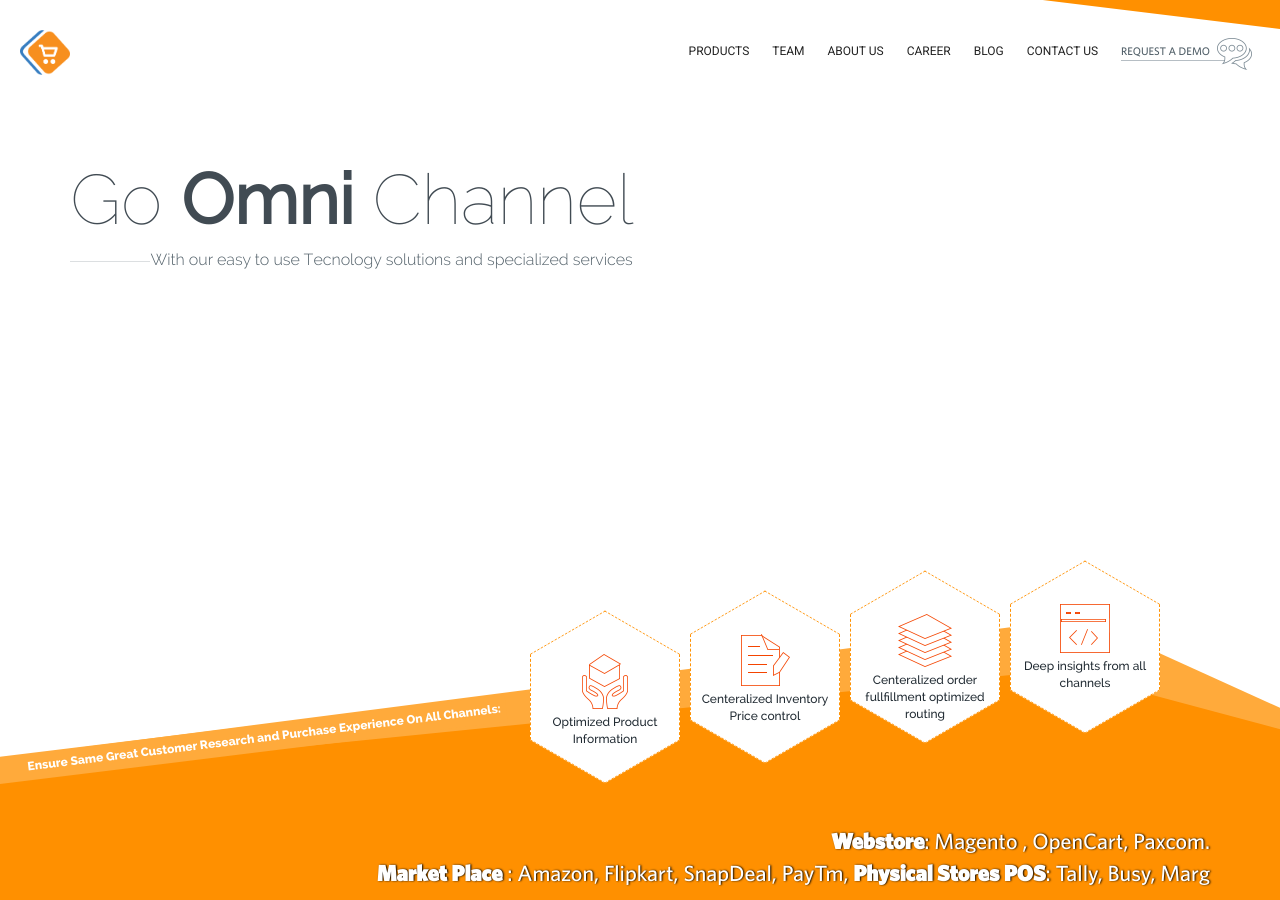
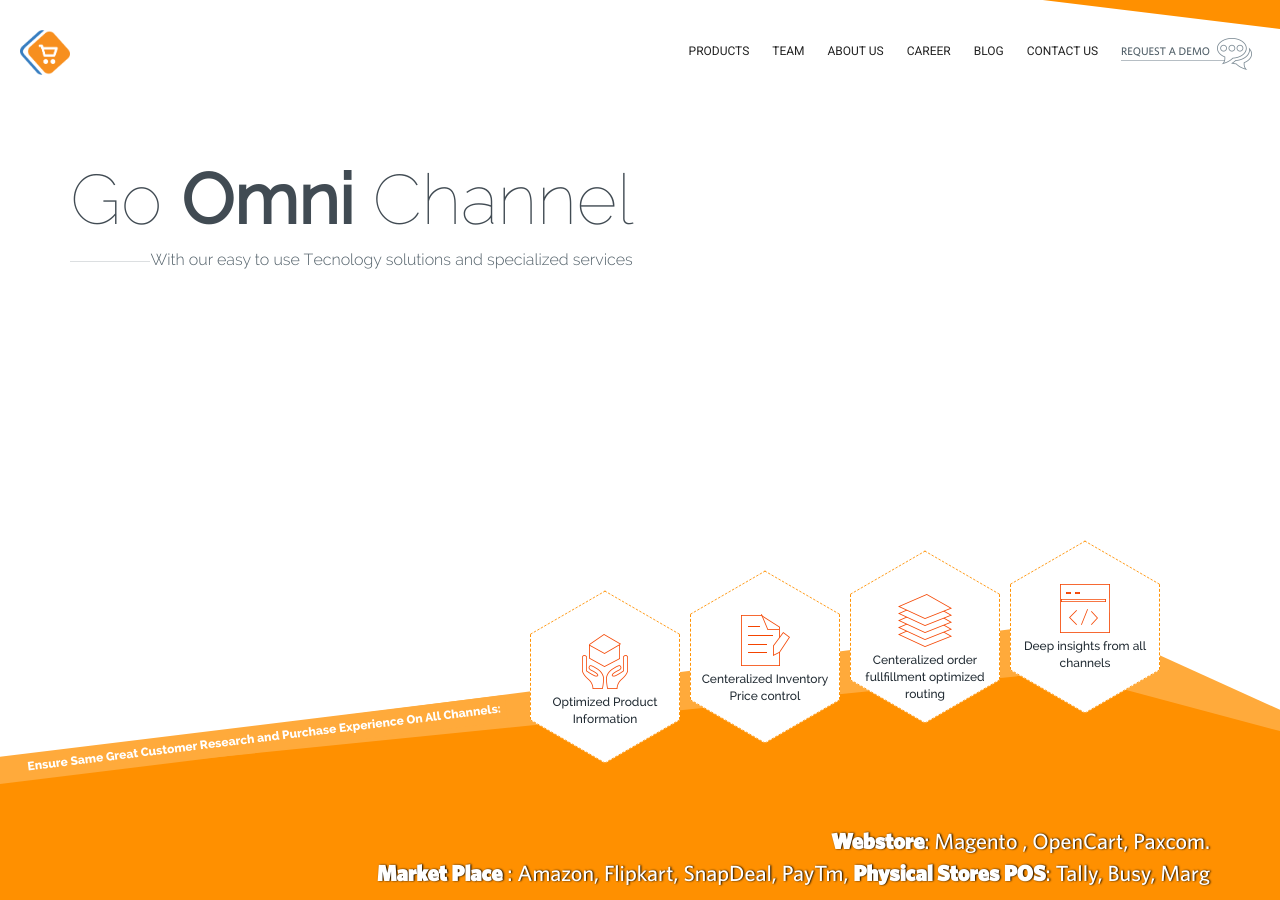
Before and after one commit to paxcom/paxcom.github.io, a Jekyll site: the page built from index.md, in a window 1280 px wide. Built offline with Jekyll 4.4.1, drawn with Linux system fonts in a browser that asks for light colours.

Commit message:
update css/style.css and footer paxcom

```diff
--- a/_includes/footer-paxcom.html
+++ b/_includes/footer-paxcom.html
@@ -1,4 +1,6 @@
 <div class="footer-outter">
+
+
 <div class="container footer-paxcom">
 
 	<ul class="footer-nav ">
--- a/css/style.css
+++ b/css/style.css
@@ -85,7 +85,8 @@
 	color: #222222;
 	font-weight: 100;
 	font-family: 'Roboto', sans-serif;
-	height: auto
+	height:auto;
+
 }
 body:before {
 	border-bottom: 50px solid transparent;
@@ -1039,6 +1040,9 @@
 	bottom: 0px;
 	width: 100%;
 	position:absolute;
+	overflow-x:hidden;
+	overflow-y:visible;
+	padding-top:60px;
 }
 .footer-paxcom {
 
@@ -1177,11 +1181,11 @@
 .bg {
 	overflow-x: hidden;
 	overflow-y: visible !important;
-	/*position: absolute;*/
+	position: relative;
 	left: 0;
 	right: 0;
 	bottom: 0;
-	padding-top: 62px;
+	padding-top: 82px;
 }
 .bg:before {
 	border-bottom: 107px solid #ff9000;
```
